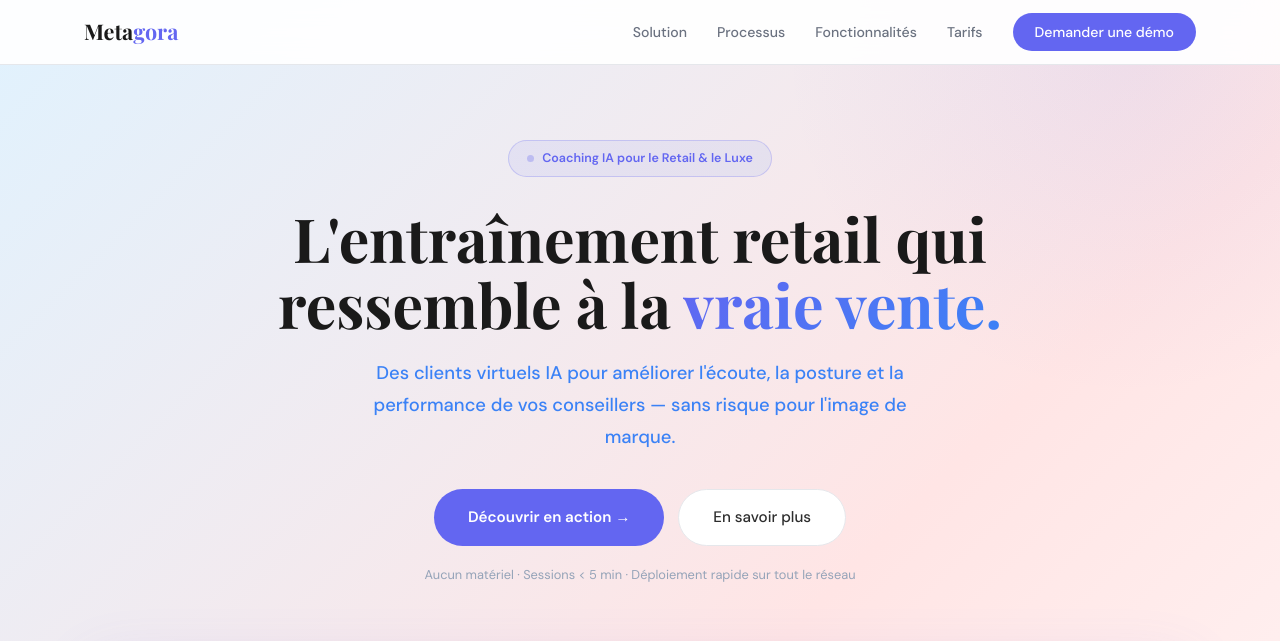
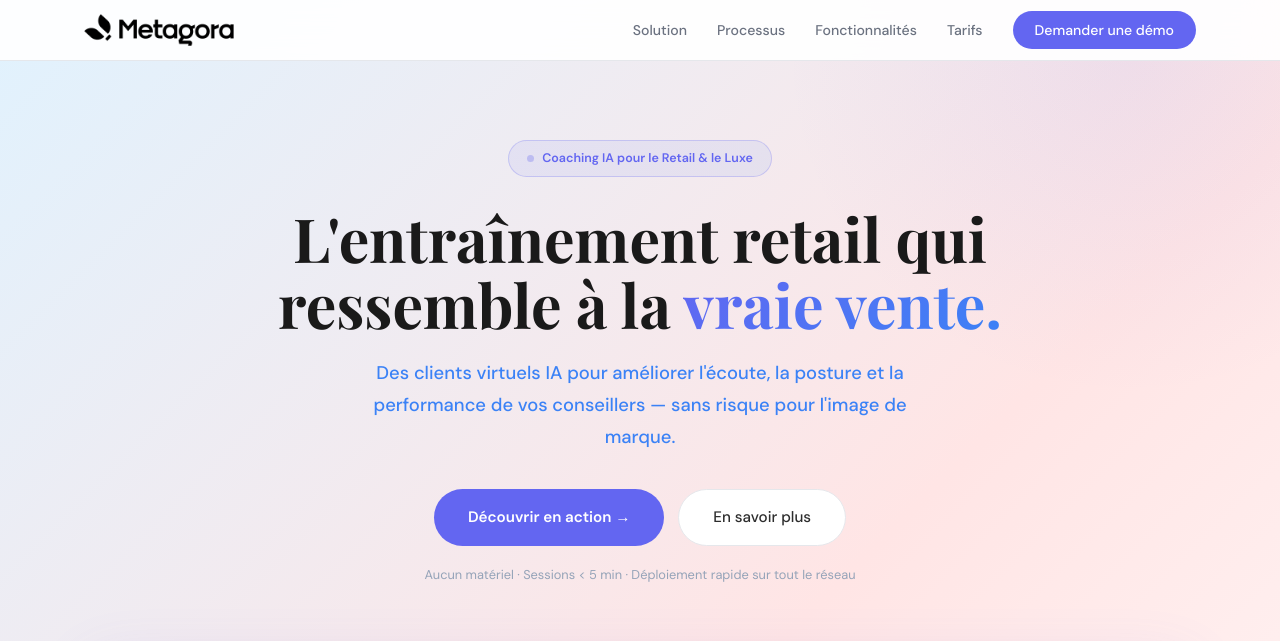
Before and after one commit to Tony2Metagora/landing-workflows, a plain HTML site: page retail-luxe/index.html in a window 1280 px wide. Shown: the top 641 px of the page. Drawn offline with nearby package versions, Linux system fonts and the light colour scheme.

Commit message:
feat: add Metagora logo image in navbar, update LVMH logo to png

```diff
--- a/retail-luxe/index.html
+++ b/retail-luxe/index.html
@@ -84,8 +84,8 @@
       display: flex; align-items: center; justify-content: space-between;
       max-width: 1160px; margin: 0 auto; padding: 0 24px;
     }
-    .nav-logo { font-family: var(--font-display); font-size: 1.35rem; font-weight: 700; color: var(--text-dark); text-decoration: none; }
-    .nav-logo span { color: var(--accent); }
+    .nav-logo { display: flex; align-items: center; text-decoration: none; }
+    .nav-logo img { height: 32px; width: auto; }
     .nav-links { display: flex; align-items: center; gap: 30px; list-style: none; }
     .nav-links a { color: var(--text-muted); text-decoration: none; font-size: 0.88rem; font-weight: 500; transition: color 0.2s; }
     .nav-links a:hover { color: var(--text-dark); }
@@ -95,7 +95,7 @@
       transition: background 0.2s, transform 0.2s, box-shadow 0.2s;
     }
     .nav-cta:hover { background: var(--accent-dark); transform: translateY(-1px); box-shadow: 0 4px 14px var(--accent-glow); }
-    @media (max-width: 768px) { .nav-links { display: none; } }
+    @media (max-width: 768px) { .nav-links { display: none; } .nav-logo img { height: 26px; } }
 
     /* HERO */
     .hero {
@@ -436,7 +436,7 @@
 <body>
   <nav class="nav" id="nav">
     <div class="nav-inner">
-      <a href="#" class="nav-logo">Meta<span>gora</span></a>
+      <a href="#" class="nav-logo"><img src="assets/images/Logo-Metagora-Black.png" alt="Metagora"></a>
       <ul class="nav-links">
         <li><a href="#solution">Solution</a></li>
         <li><a href="#process">Processus</a></li>
@@ -483,7 +483,7 @@
     <div class="container">
       <p class="logos-label">Adopté par des acteurs majeurs du retail et du luxe</p>
       <div class="logos-row">
-        <img src="assets/images/logo-lvmh.svg" alt="LVMH">
+        <img src="assets/images/logo-lvmh.png" alt="LVMH">
         <img src="assets/images/logo-amazon.svg" alt="Amazon">
         <img src="assets/images/logo-carrefour.svg" alt="Carrefour">
       </div>
```
Also changed, not shown: retail-luxe/assets/images/Logo-Metagora-Black.png (added), retail-luxe/assets/images/logo-lvmh.png (added).
